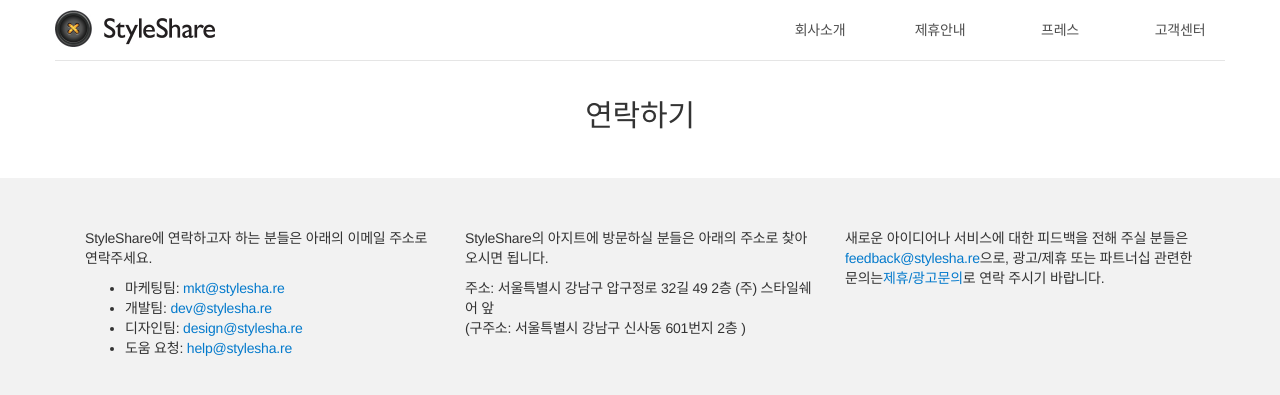
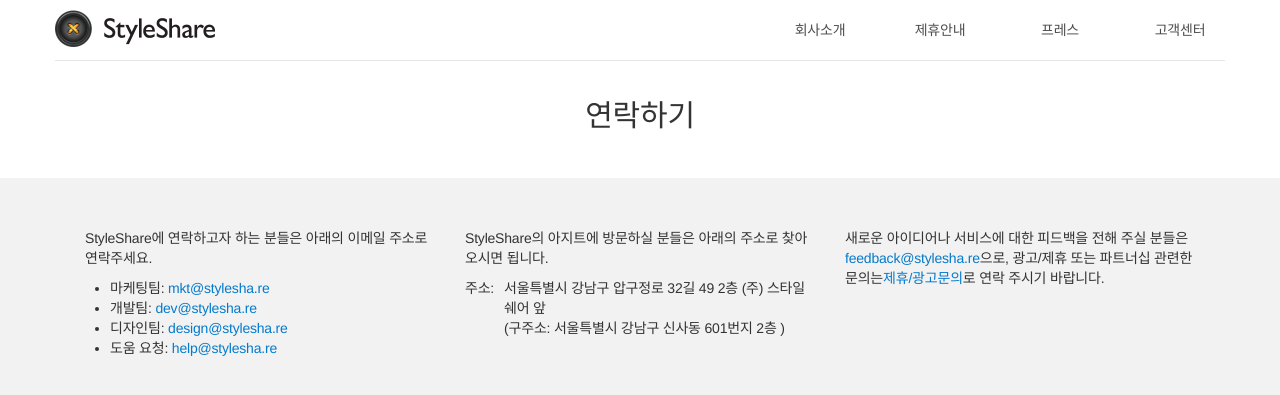
Before and after one commit to geonu/styleshare.github.io, a Jekyll site: the page built from contact/index.html, in a window 1280 px wide and 1088 px high, cut to the strip 0-414 px from the top of the window. Shown: the top 395 px of the strip. Built offline with Jekyll 4.4.1, drawn with Linux system fonts in a browser that asks for light colours; nearby versions of some CDN libraries; Markdown is read by kramdown in place of the engine named in the settings.

Commit message:
`/ontact` 페이지 디자인 적용

```diff
--- a/contact/index.html
+++ b/contact/index.html
@@ -5,9 +5,9 @@
 ---
 
 <div class="clearfix">
-  <div class="col-md-4">
+  <div class="col-md-4 margin-bottom4">
     <p>StyleShare에 연락하고자 하는 분들은 아래의 이메일 주소로 연락주세요.</p>
-    <ul>
+    <ul class="padding-left5">
       <li> 마케팅팀: <a href="mailto:mkt@stylesha.re">mkt@stylesha.re</a></li>
       <li> 개발팀: <a href="mailto:dev@stylesha.re">dev@stylesha.re</a></li>
       <li> 디자인팀: <a href="mailto:design@stylesha.re">design@stylesha.re</a></li>
@@ -15,13 +15,14 @@
     </ul>
   </div>
 
-  <div class="col-md-4">
+  <div class="col-md-4 margin-bottom4">
     <p>StyleShare의 아지트에 방문하실 분들은 아래의 주소로 찾아오시면 됩니다.</p>
-    <p>주소:  서울특별시 강남구 압구정로 32길 49 2층 (주) 스타일쉐어 앞<br />
+    <p class="pull-left margin-right2">주소:</p>
+    <p class="ss-indent">서울특별시 강남구 압구정로 32길 49 2층 (주) 스타일쉐어 앞<br />
     (구주소: 서울특별시 강남구 신사동 601번지 2층 )</p>
   </div>
 
-  <div class="col-md-4">
+  <div class="col-md-4 margin-bottom4">
     <p>새로운 아이디어나 서비스에 대한 피드백을 전해 주실 분들은 <a href="mailto:feedback@stylesha.re">feedback@stylesha.re</a>으로, 광고/제휴 또는 파트너십 관련한 문의는<a href="mailto:mkt@stylesha.re">제휴/광고문의</a>로 연락 주시기 바랍니다.</p>
   </div>
 </div>
--- a/less/styles.less
+++ b/less/styles.less
@@ -178,7 +178,7 @@
 .ss-send-email {
   width: 100%;
   display: block;
-  color: white;
+  color: white !important;
   padding: 15px 0;
   background-color: #00A688;
   border-radius: 5px;
@@ -334,6 +334,8 @@
   overflow: hidden;
 }
 
+.ss-indent { overflow: hidden; }
+
 .loopingClass (@index) when (@index >= 0) {
   @tmp: @index * 5px;
   @font: @index * 3px;
```
